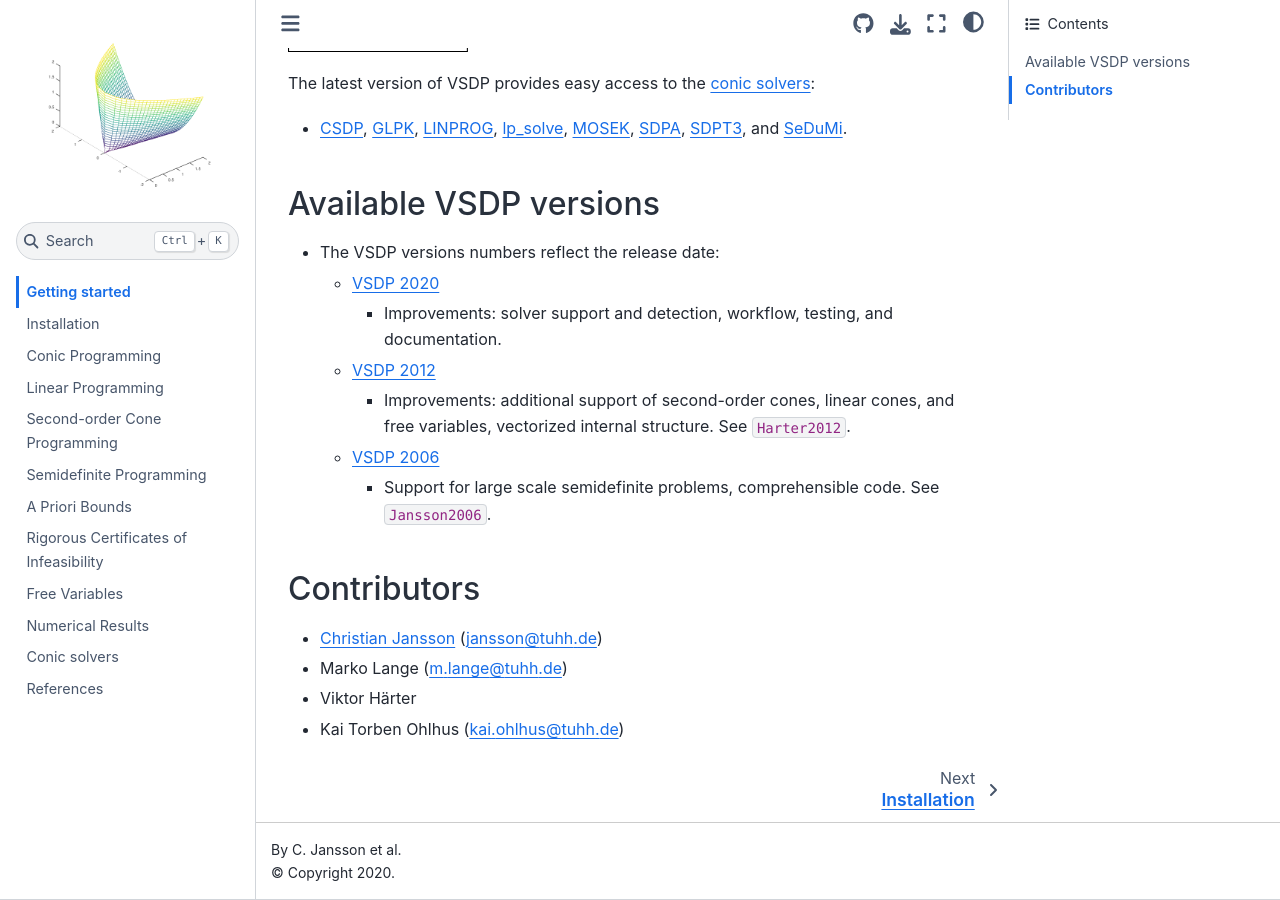
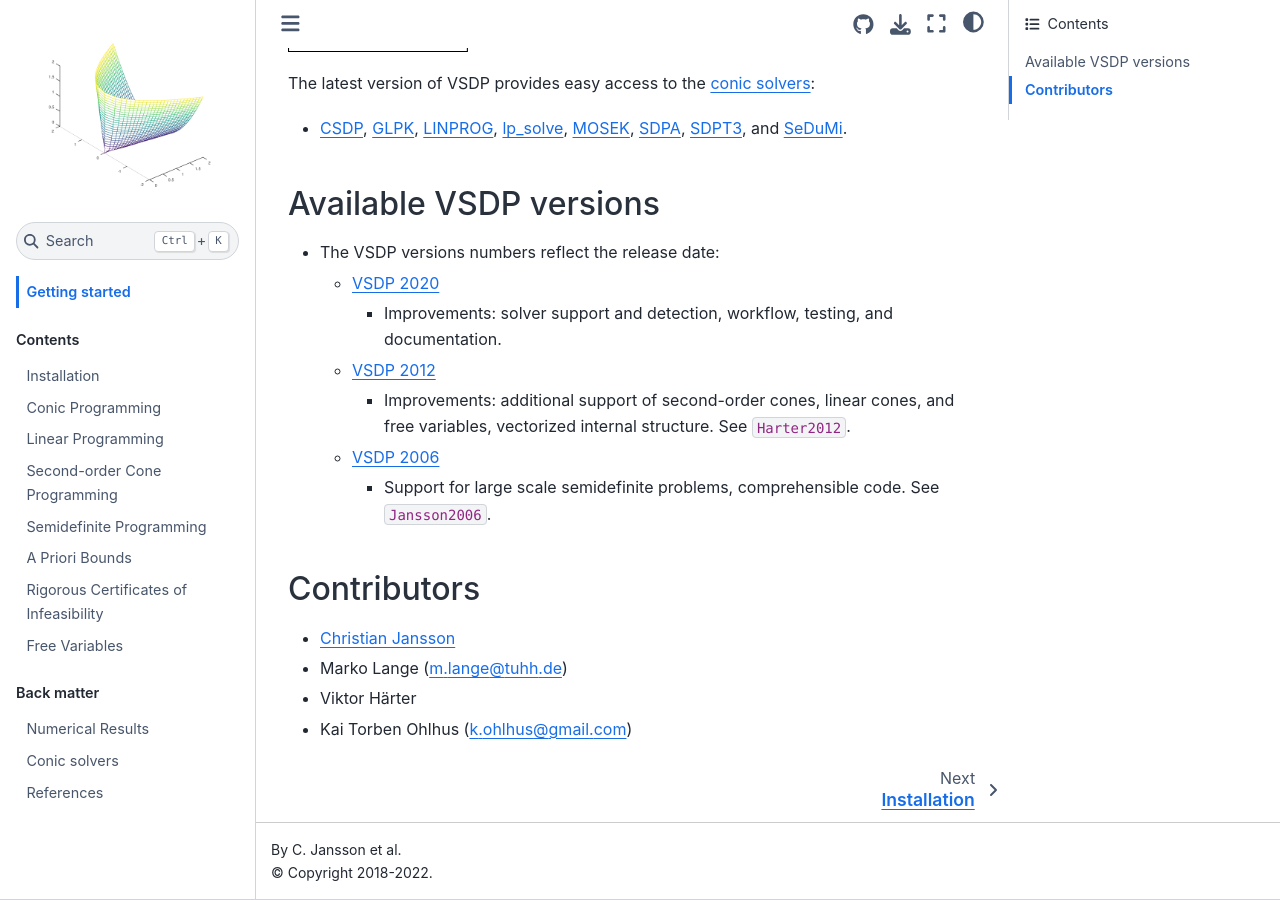
Before and after one commit to vsdp/vsdp-2020, a Jupyter Book: the page built from doc/s00_getting_started.ipynb, in a window 1280 px wide and 900 px high, scrolled down 672 px. Built offline with Jupyter Book 1.0.4 settings and Sphinx 7.4.7 and the Sphinx Book theme 1.1.4, drawn with Linux system fonts in a browser that asks for light colours; cross-references to code outside the pages are shown as plain code; some of the changed lines change nothing that is shown.

Commit message:
doc: rebuild

```diff
--- a/doc/_config.yml
+++ b/doc/_config.yml
@@ -1,50 +1,37 @@
-#######################################################################################
 # Book settings
-title                       : VSDP manual  # The title of the book. Will be placed in the left navbar.
-author                      : C. Jansson et al.  # The author of the book
-copyright                   : "2020"  # Copyright year to be placed in the footer
-logo                        : "res/sdp_cone.png"  # A path to the book logo
-exclude_patterns            : []  # Patterns to skip when building the book. Can be glob-style (e.g. "*skip.ipynb")
+# Learn more at https://jupyterbook.org/customize/config.html
 
-#######################################################################################
-# Execution settings
+title: "VSDP manual"
+author: "C. Jansson et al."
+copyright: "2018-2022"
+logo: "res/sdp_cone.png"
+
+# Force re-execution of notebooks on each build.
+# See https://jupyterbook.org/content/execute.html
 execute:
-  execute_notebooks         : off  # Whether to execute notebooks at build time. Must be one of ("auto", "force", "cache", "off")
-  cache                     : ""   # A path to the jupyter cache that will be used to store execution artifacs. Defaults to `_build/.jupyter_cache/`
-  exclude_patterns          : []   # A list of patterns to *skip* in execution (e.g. a notebook that takes a really long time)
+  execute_notebooks: off
 
-#######################################################################################
-# HTML-specific settings
+# Define the name of the latex output file for PDF builds
+latex:
+  latex_documents:
+    targetname: vsdp-2020-manual.tex
+
+# Add a bibtex file so that we can create citations
+bibtex_bibfiles:
+  - references.bib
+
+# Information about where the book exists on the web
+repository:
+  url: https://github.com/vsdp/vsdp-2020
+  path_to_book: "/doc"
+  branch: master
+
+# Add GitHub buttons to your book
+# See https://jupyterbook.org/customize/config.html#add-a-link-to-your-repository
 html:
-  favicon                   : ""     # A path to a favicon image
-  use_edit_page_button      : false  # Whether to add an "edit this page" button to pages. If `true`, repository information in repository: must be filled in
-  use_repository_button     : true   # Whether to add a link to your repository button
-  use_issues_button         : false  # Whether to add an "open an issue" button
-  extra_navbar              : ""     # Will be displayed underneath the left navbar.
-  extra_footer              : ""     # Will be displayed underneath the footer.
-  google_analytics_id       : ""     # A GA id that can be used to track book views.
-  home_page_in_navbar       : true   # Whether to include your home page in the left Navigation Bar
-  baseurl                   : ""     # The base URL where your book will be hosted. Used for creating image previews and social links. e.g.: https://mypage.com/mybook/
-  comments:
-    hypothesis              : false
-    utterances              : false
+  use_issues_button: true
+  use_repository_button: true
+  extra_navbar: ""
 
-#######################################################################################
-# Launch button settings
 launch_buttons:
-  notebook_interface        : classic  # The interface interactive links will activate ["classic", "jupyterlab"]
-  binderhub_url             : ""       # The URL of the BinderHub (e.g., https://mybinder.org)
-  jupyterhub_url            : ""       # The URL of the JupyterHub (e.g., https://datahub.berkeley.edu)
-  thebe                     : false    # Add a thebe button to pages (requires the repository to run on Binder)
-  colab_url                 : "" # The URL of Google Colab (e.g., https://colab.research.google.com)
-
-repository:
-  url                       : https://github.com/vsdp/vsdp-2020  # The URL to your book's repository
-  path_to_book              : "/doc"  # A path to your book's folder, relative to the repository root.
-  branch                    : master  # Which branch of the repository should be used when creating links
-
-#######################################################################################
-# Advanced and power-user settings
-sphinx:
-  extra_extensions          :   # A list of extra extensions to load by Sphinx.
-  config                    :   # key-value pairs to directly over-ride the Sphinx configuration
+  binderhub_url: ""
--- a/doc/_toc.yml
+++ b/doc/_toc.yml
@@ -1,12 +1,19 @@
-- file: s00_getting_started
-- file: s01_installation
-- file: s02_conic_programming
-- file: s03_linear_programming
-- file: s04_second_order_cone_programming
-- file: s05_semidefinite_programming
-- file: s06_a_priori_bounds
-- file: s07_certificates_of_infeasibility
-- file: s08_free_variables
-- file: s09_numerical_results
-- file: s10_conic_solvers
-- file: s11_references
+format: jb-book
+root: s00_getting_started.ipynb
+parts:
+  - caption: Contents
+    chapters:
+    - file: s01_installation.ipynb
+    - file: s02_conic_programming.ipynb
+    - file: s03_linear_programming.ipynb
+    - file: s04_second_order_cone_programming.ipynb
+    - file: s05_semidefinite_programming.ipynb
+    - file: s06_a_priori_bounds.ipynb
+    - file: s07_certificates_of_infeasibility.ipynb
+    - file: s08_free_variables.ipynb
+
+  - caption: Back matter
+    chapters:
+    - file: s09_numerical_results.ipynb
+    - file: s10_conic_solvers.ipynb
+    - file: s11_references.ipynb
```
Also changed, not shown: doc/s00_getting_started.ipynb, doc/s01_installation.ipynb, doc/s02_conic_programming.ipynb, doc/s03_linear_programming.ipynb, doc/s04_second_order_cone_programming.ipynb, doc/s05_semidefinite_programming.ipynb, doc/s06_a_priori_bounds.ipynb, doc/s07_certificates_of_infeasibility.ipynb, doc/s08_free_variables.ipynb, doc/s09_numerical_results.ipynb, doc/s10_conic_solvers.ipynb, doc/s11_references.ipynb, 1 other file.
